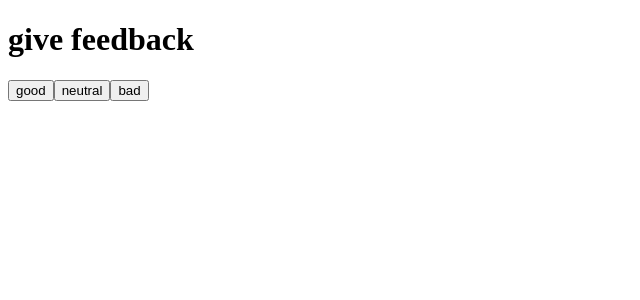
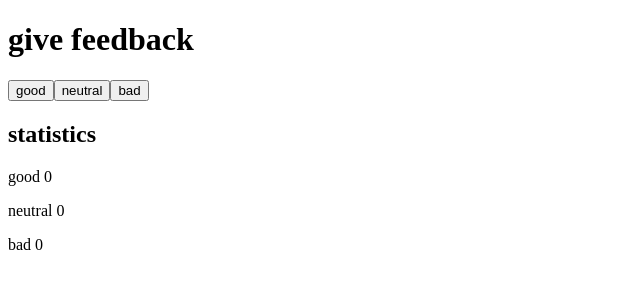
Before and after one commit to jemalmazar/fullstackopen-my_submissions, a React (Vite) app in the folder part1/unicafe/: page / in a window 1280 px wide. Shown: the top 300 px of the page, without its empty margins (0-640 px from the left). Built offline with nearby package versions, Linux system fonts and the light colour scheme.

Commit message:
Build Statistics component for unicafe app

```diff
--- a/part1/unicafe/src/App.jsx
+++ b/part1/unicafe/src/App.jsx
@@ -1,12 +1,26 @@
 import { useState } from 'react'
 
 const Header = (props) => <h1>{props.header}</h1>
+
+const Statistics = ({header, stats}) => {
+  return (
+    <div>
+      <h2>{header}</h2>
+      <StatisticLine text='good' value={stats[0]}/>
+      <StatisticLine text='neutral' value={stats[1]}/>
+      <StatisticLine text='bad' value={stats[2]}/>
+    </div>
+  )
+}
+
+const StatisticLine = ({text, value}) => <p>{text} {value}</p>
 
 const Button = ({onClick, text}) => <button onClick={onClick}>{text}</button>
 
 const App = () => {
   // save clicks of each button to its own state
   const header = 'give feedback'
+  const statistics = 'statistics'
   const [good, setGood] = useState(0)
   const [neutral, setNeutral] = useState(0)
   const [bad, setBad] = useState(0)
@@ -21,6 +35,7 @@ const App = () => {
       <Button onClick={handleGoodClick} text='good' />
       <Button onClick={handleNeutralClick} text='neutral' />
       <Button onClick={handleBadClick} text='bad' />
+      <Statistics header={statistics} stats={[good, neutral, bad]}/>
     </div>
   )
 }
```
